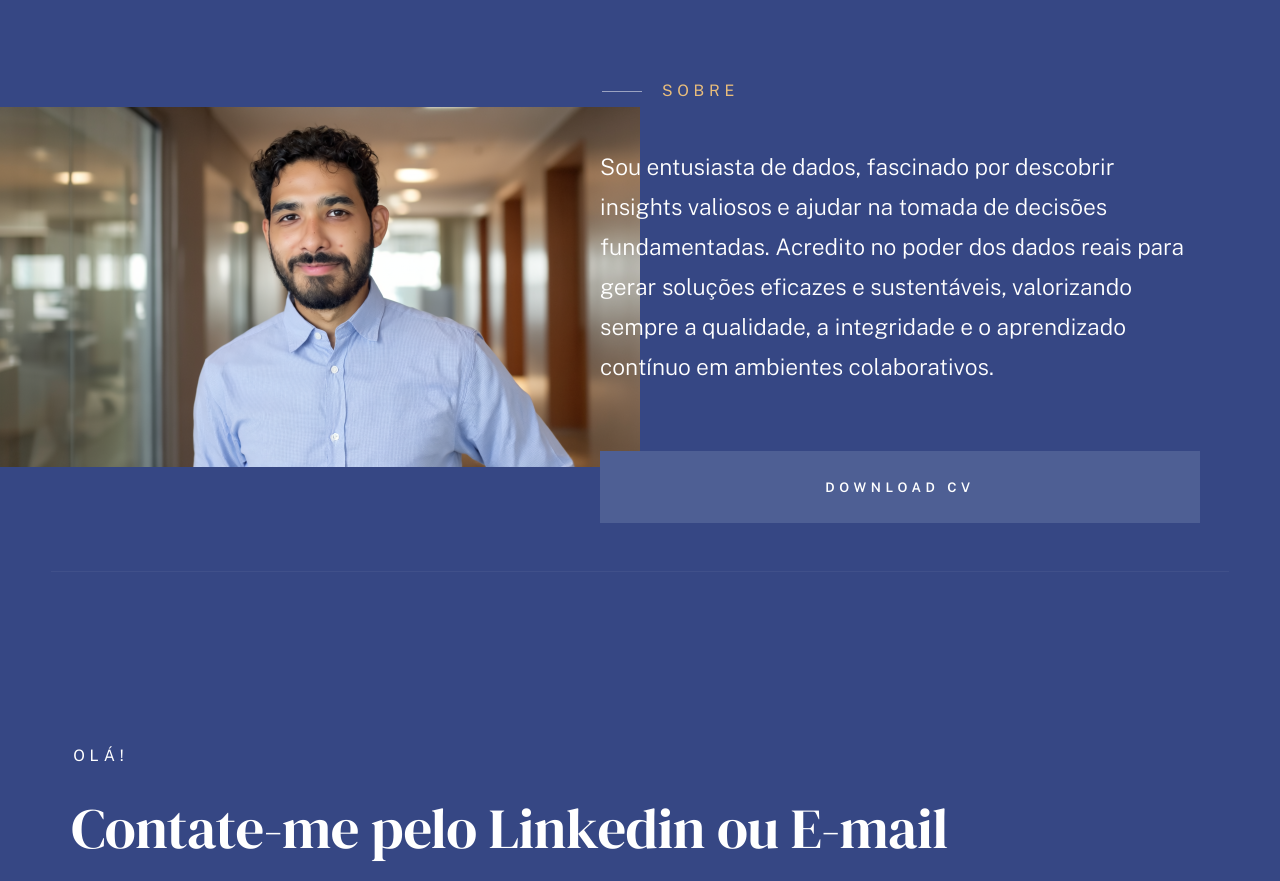
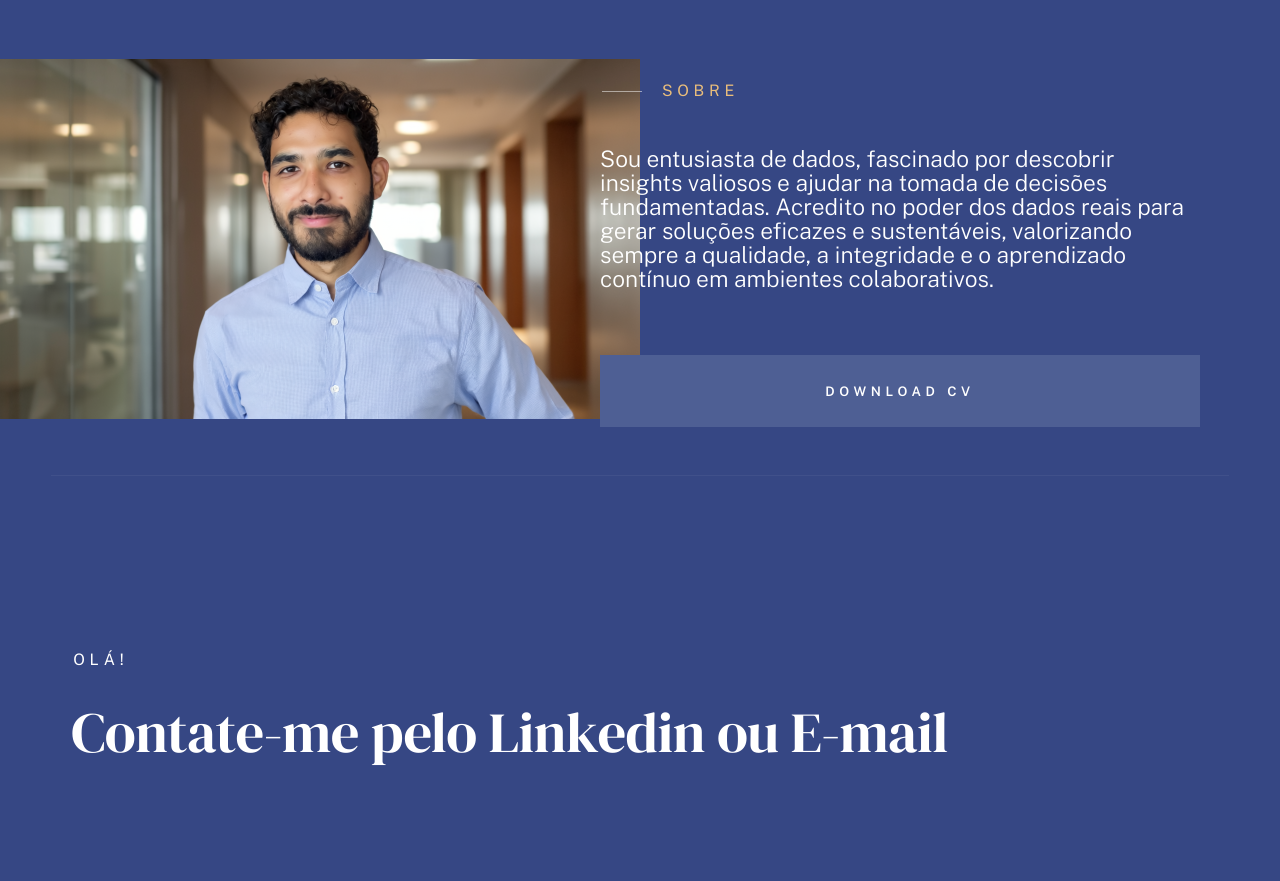
Before and after one commit to KennedyRMenezes/Portifolio, a plain HTML site: page index.html in a window 1280 px wide. Shown: the part 1717-2598 px from the top of the page. Drawn offline with nearby package versions, Linux system fonts and the light colour scheme; a web font is replaced by a local one.

Commit message:
espaçamento linha

```diff
--- a/css/styles.css
+++ b/css/styles.css
@@ -1549,7 +1549,7 @@ hr.fancy::before {
     font-family : var(--font-1);
     font-weight : 300;
     font-size   : var(--text-md);
-    line-height : var(--vspace-1_25);
+    line-height : var(--vspace-0_75);
     color       : var(--color-text-dark);
 }
 
```
